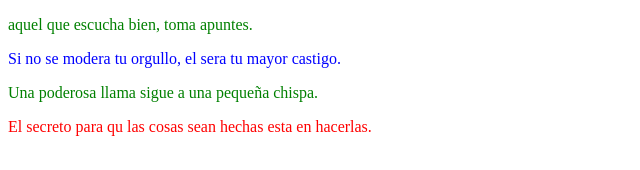
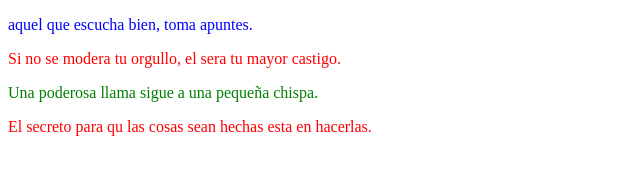
Before and after one commit to lguardia/1EVAL_HTMLyCSS_AW_2SMRC_lguardia, a plain HTML site: page ejercicio32.html/ejercicio32.html in a window 1280 px wide. Shown: the whole page, without its empty margins (0-640 px from the left). Drawn offline with Linux system fonts and the light colour scheme.

Commit message:
ejercicio

```diff
--- a/ejercicio32.html/ejercicio32.html
+++ b/ejercicio32.html/ejercicio32.html
@@ -7,8 +7,8 @@
 </head>
 <body>
     <link rel="stylesheet" href="estilo.css">
-    <p class="frases-celebres" id="frase2"> aquel que escucha bien, toma apuntes.</p>
-    <p id="frase1">Si no se modera tu orgullo, el sera tu mayor castigo.</p>
+    <p class="frases-celebres" id="frase1"> aquel que escucha bien, toma apuntes.</p>
+    <p id="frase2">Si no se modera tu orgullo, el sera tu mayor castigo.</p>
     <p class="frases-celebres">Una poderosa llama sigue a una pequeña chispa. </p>
     <p> El secreto para qu las cosas sean hechas esta en hacerlas.</p>
 
```
